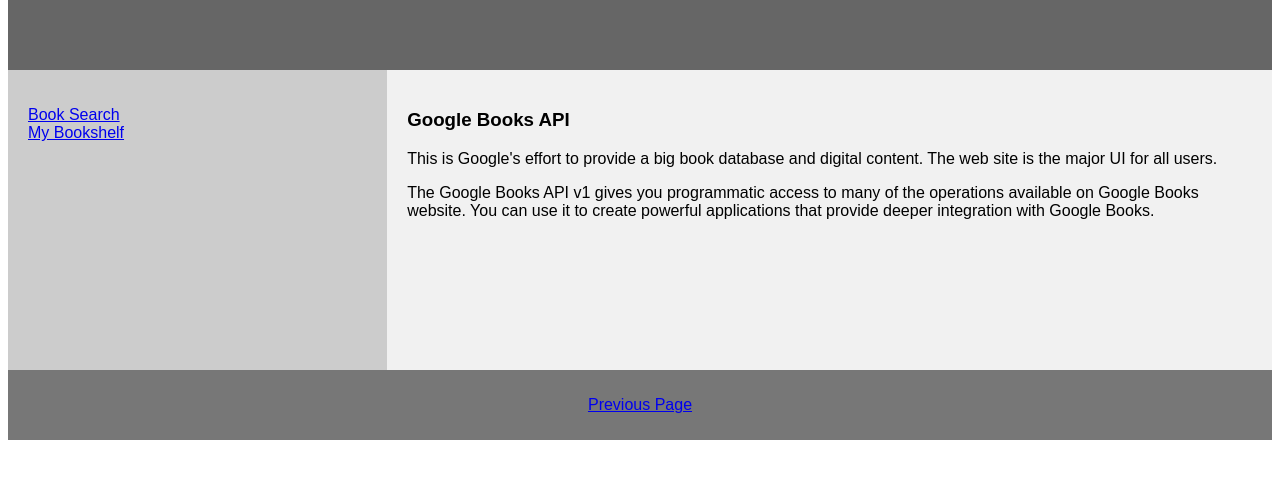
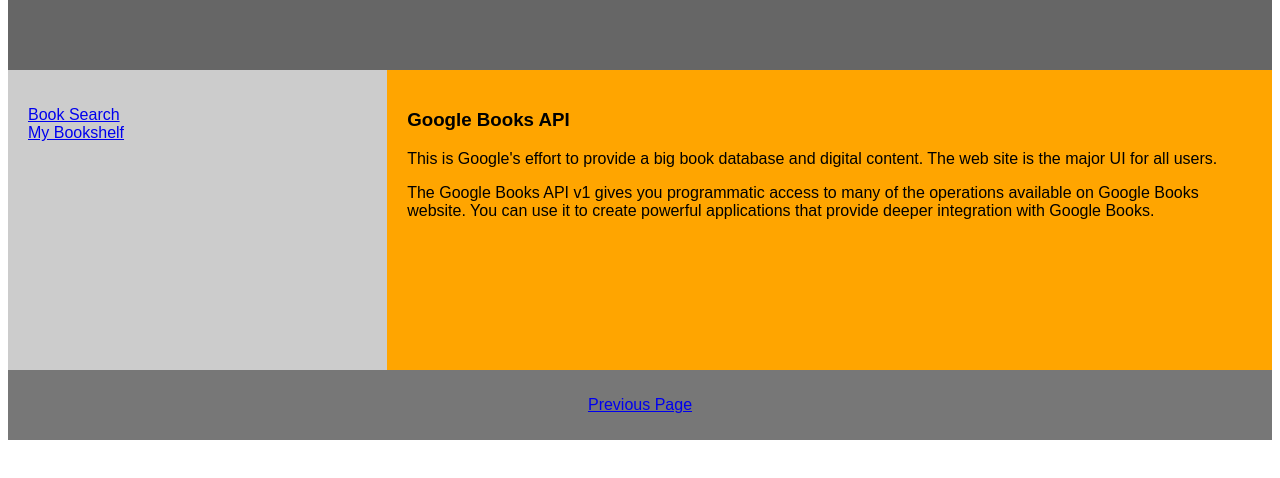
Before and after one commit to jdaviscooper/IT4203ADVWEDEV, a plain HTML site: page milestone2.html in a window 1280 px wide. Shown: the part 146-624 px from the top of the page. Drawn offline with Linux system fonts and the light colour scheme.

Commit message:
again color

```diff
--- a/milestone2.html
+++ b/milestone2.html
@@ -38,7 +38,7 @@ article {
     float: left;
     padding: 20px;
     width: 70%;
-    background-color: #f1f1f1;
+    background-color: orange;
     height: 300px;
 }
 
```
